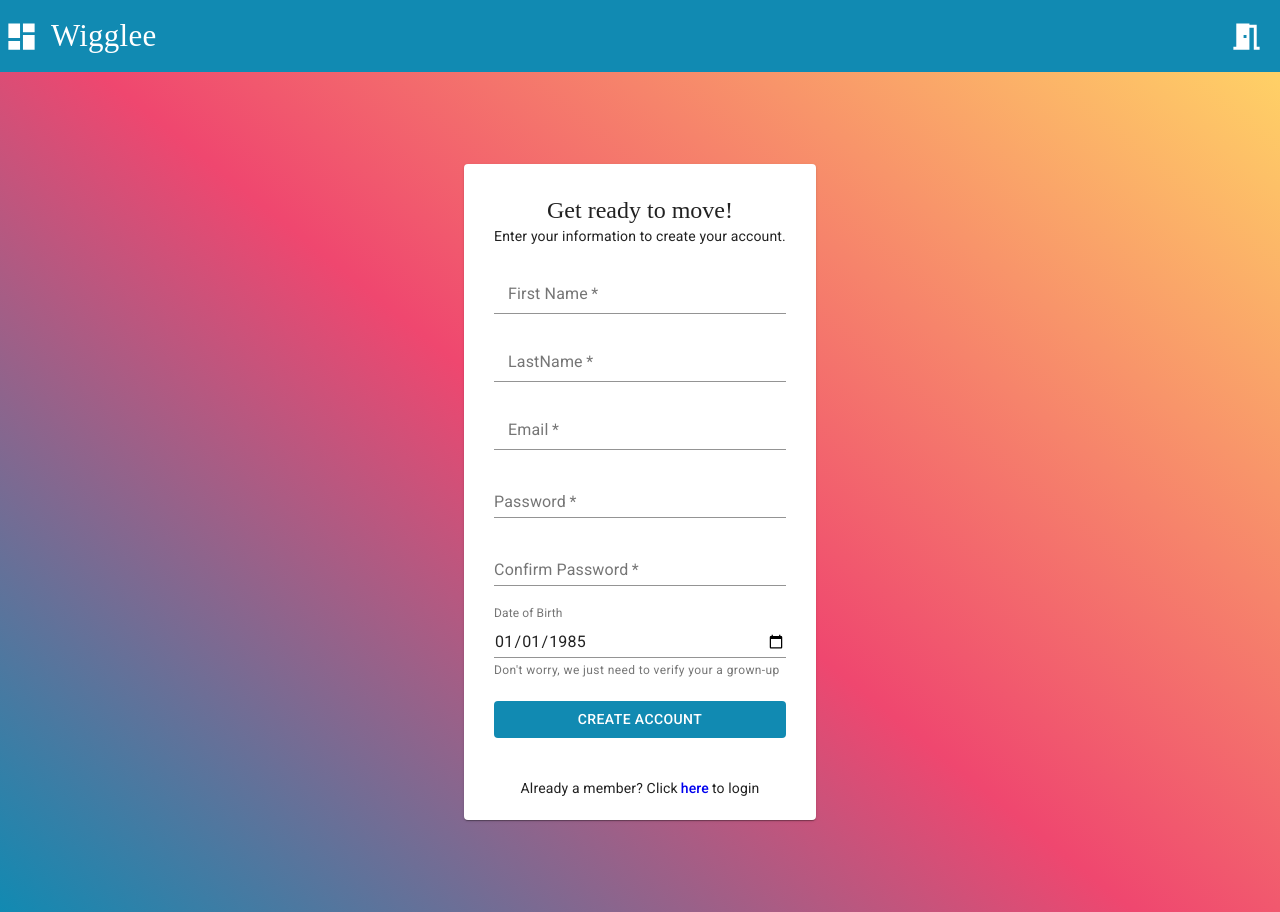
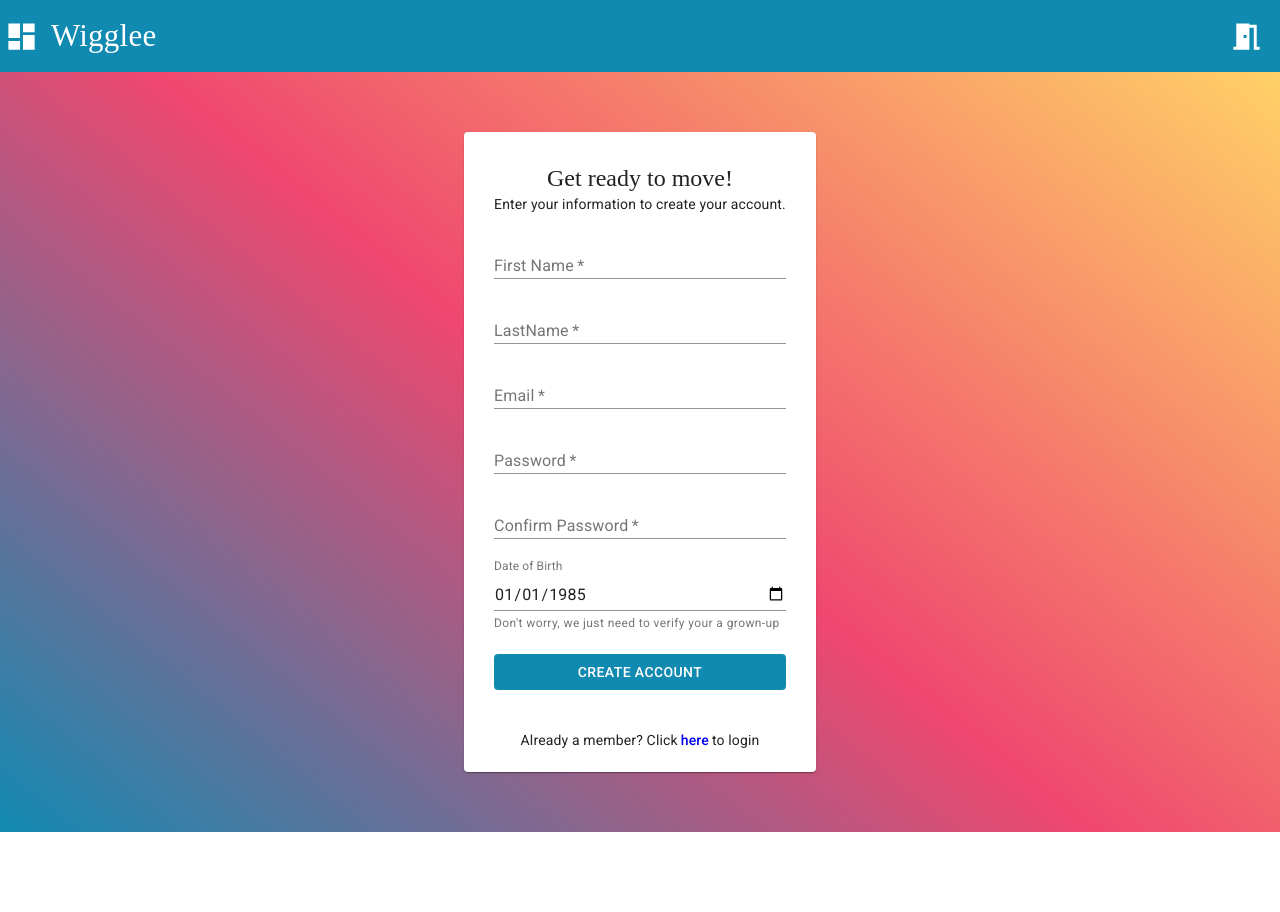
Before and after one commit to capstone-aphrodite/capstone, a React (Create React App) app: page /signup in a window 1280 px wide. After the commit the page ends 832 px from the top, so only its background shows below. Built offline with nearby package versions, Linux system fonts and the light colour scheme; no server answers; a web font is replaced by a local one.

Commit message:
FIX(login): fixed margin top

```diff
--- a/src/Components/SigninElements/Login.js
+++ b/src/Components/SigninElements/Login.js
@@ -21,19 +21,18 @@ export const useStyles = makeStyles({
     background:
       'linear-gradient( 219deg, rgba(255,209,102,1) 0%, rgba(239,71,111,1) 51%, rgba(17,138,178,1) 100%)',
     backgroundAttachment: 'fixed',
-    height: '100vh',
+    height: '95vh',
     display: 'flex',
     alignContent: 'center',
     justifyContent: 'center',
     flexFlow: 'column nowrap',
-    padding: 20,
-    margin: 'auto',
   },
   paper: {
     display: 'flex',
     flexFlow: 'column nowrap',
-    margin: '0 auto',
+    margin: 'auto',
     maxWidth: 800,
+    maxHeight: '100vh',
     alignItems: 'center',
     justifyContent: 'center',
     padding: 10,
--- a/src/Components/SigninElements/Signup.js
+++ b/src/Components/SigninElements/Signup.js
@@ -41,22 +41,46 @@ export function Signup(props) {
           <Typography variant="body2">
             Enter your information to create your account.
           </Typography>
-          <FormControl required variant="outlined" className={classes.items}>
+          <FormControl required className={classes.items}>
             <InputLabel htmlFor="firstName">First Name</InputLabel>
-            <Input name="firstName" type="text" className={classes.items} />
+            <Input
+              name="firstName"
+              type="text"
+              className={classes.items}
+              size="small"
+              margin="dense"
+            />
           </FormControl>
-          <FormControl required variant="outlined" className={classes.items}>
+          <FormControl required className={classes.items}>
             <InputLabel htmlFor="lastName">LastName</InputLabel>
-            <Input name="lastName" type="text" className={classes.items} />
+            <Input
+              name="lastName"
+              type="text"
+              className={classes.items}
+              size="small"
+              margin="dense"
+            />
           </FormControl>
-          <FormControl required variant="outlined" className={classes.items}>
+          <FormControl required className={classes.items}>
             <InputLabel htmlFor="email">Email</InputLabel>
-            <Input name="email" type="text" className={classes.items} />
+            <Input
+              name="email"
+              type="text"
+              className={classes.items}
+              size="small"
+              margin="dense"
+            />
           </FormControl>
 
           <FormControl required className={classes.items}>
             <InputLabel htmlFor="password">Password</InputLabel>
-            <Input name="password" type="password" className={classes.items} />
+            <Input
+              name="password"
+              type="password"
+              className={classes.items}
+              size="small"
+              margin="dense"
+            />
             {error && <FormHelperText error>{error}</FormHelperText>}
           </FormControl>
           <FormControl required className={classes.items}>
@@ -65,6 +89,8 @@ export function Signup(props) {
               name="confirmPassword"
               type="password"
               className={classes.items}
+              size="small"
+              margin="dense"
             />
           </FormControl>
           <FormControl className={classes.items}>
```
